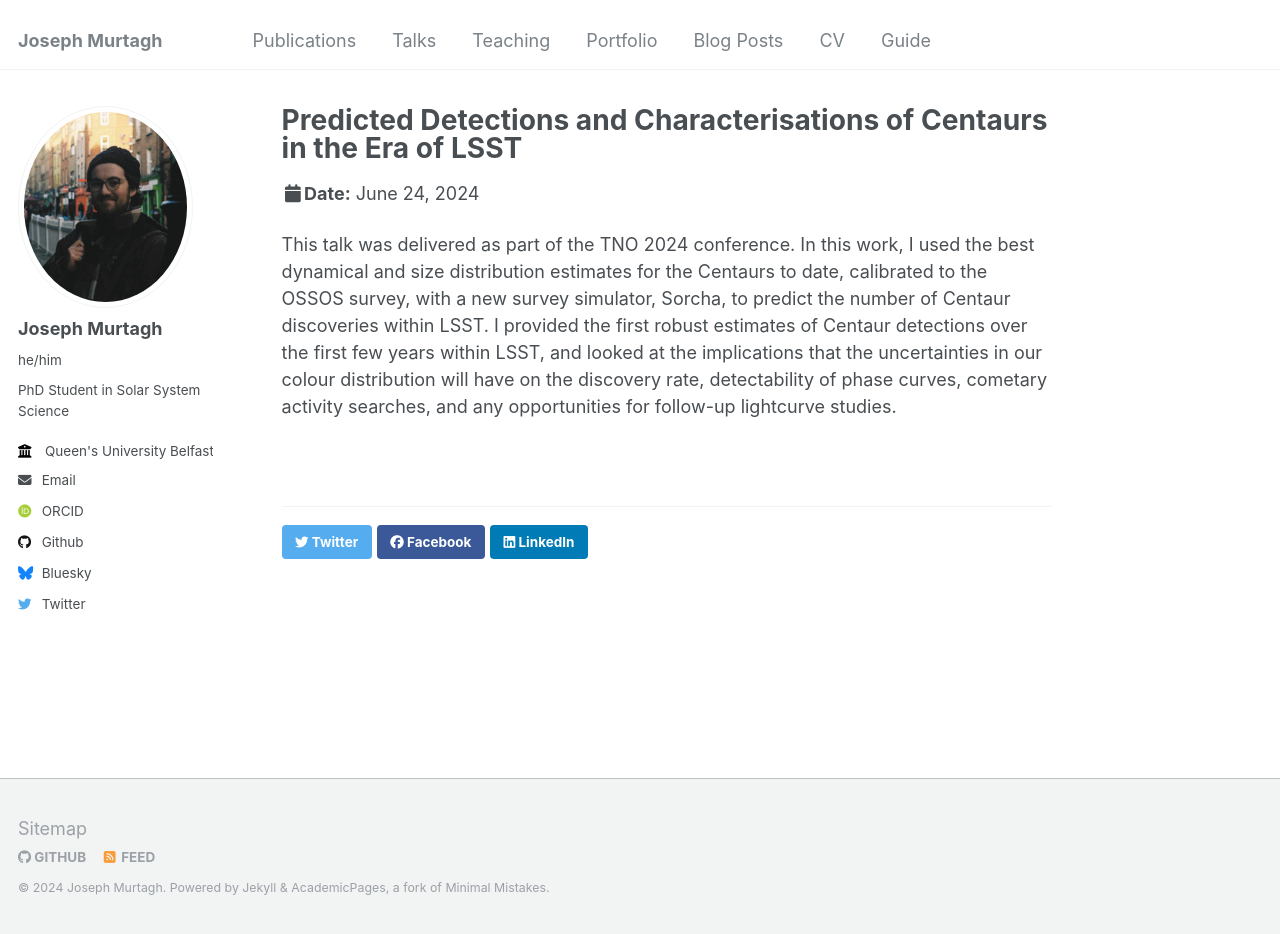
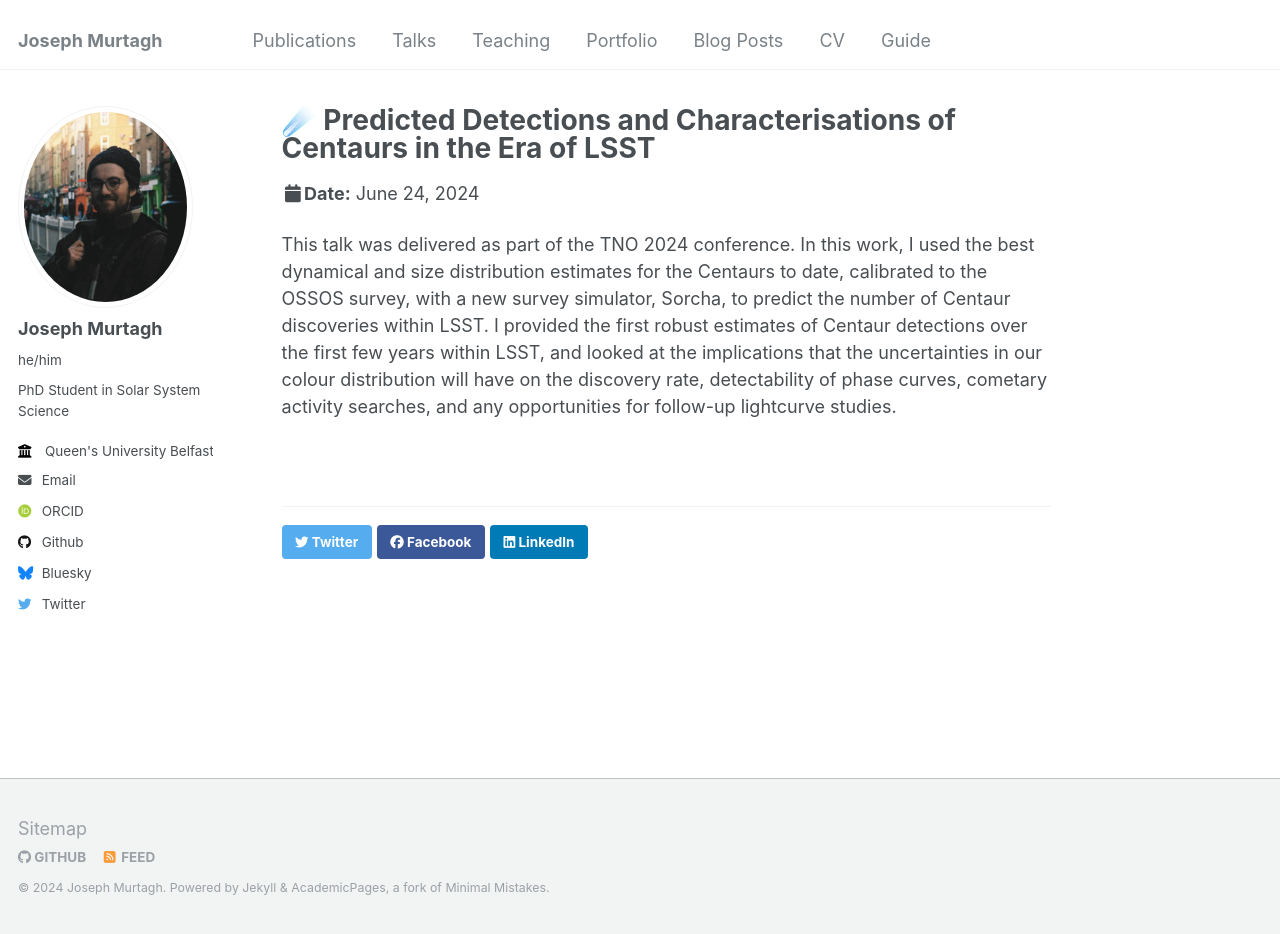
Before and after one commit to astjoephysics/astjoephysics.github.io, a Jekyll site: the page built from _talks/2024-06-24-talk-1.md, in a window 1280 px wide and 934 px high. Built offline with Jekyll 4.4.1, drawn with Linux system fonts in a browser that asks for light colours; some web fonts are replaced.

```diff
--- a/_talks/2024-06-24-talk-1.md
+++ b/_talks/2024-06-24-talk-1.md
@@ -1,5 +1,5 @@
 ---
-title: "Predicted Detections and Characterisations of Centaurs in the Era of LSST"
+title: "☄️ Predicted Detections and Characterisations of Centaurs in the Era of LSST"
 collection: talks
 type: "Talk"
 permalink: /talks/2024-06-24
```
Also changed, not shown: _talks/talkmap.py (renamed from talkmap.py).
